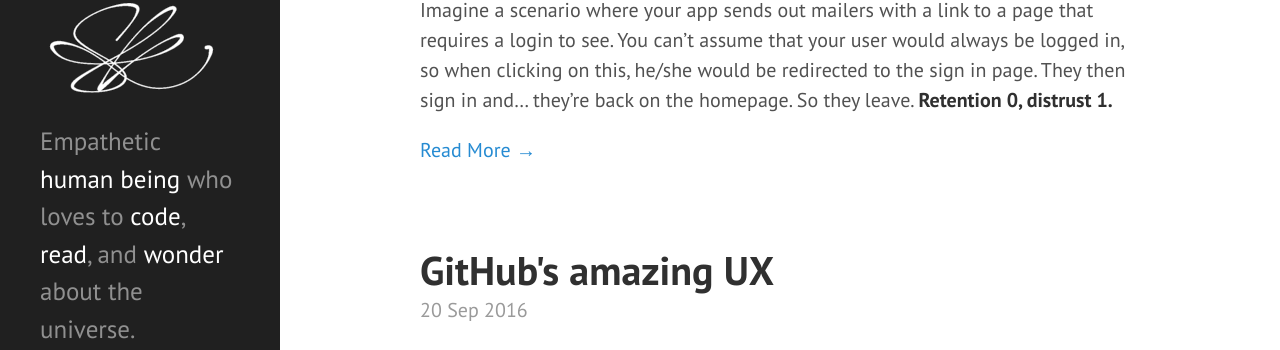
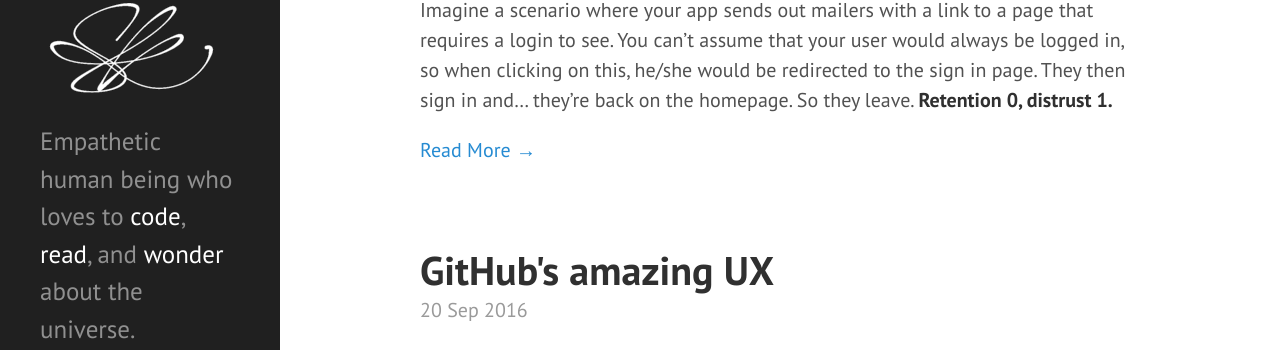
Before and after one commit to swaathi/swaathi.github.io, a Jekyll site: the page built from index.html, in a window 1280 px wide. Shown: the part 265-615 px from the top of the page. Built offline with Jekyll 4.4.1, drawn with Linux system fonts in a browser that asks for light colours; the list of posts is cut into pages by our own code; some of the changed lines change nothing that is shown.

Commit message:
Minor update

```diff
--- a/_includes/sidebar.html
+++ b/_includes/sidebar.html
@@ -10,7 +10,7 @@
         <a href="/">Swaathi Kakarla</a>
       </p> -->
       <p class="lead">
-        Empathetic <a href="/about">human being</a> who loves to
+        Empathetic human being who loves to
         <a href="{{ site.github.repo }}" target="_blank">code</a>,
         <a href="{{ site.skcript.blog }}">read</a>, and
         <a href="{{ site.author.twitter }}">wonder</a> about the universe.
```
Also changed, not shown: public/black.svg (added).
